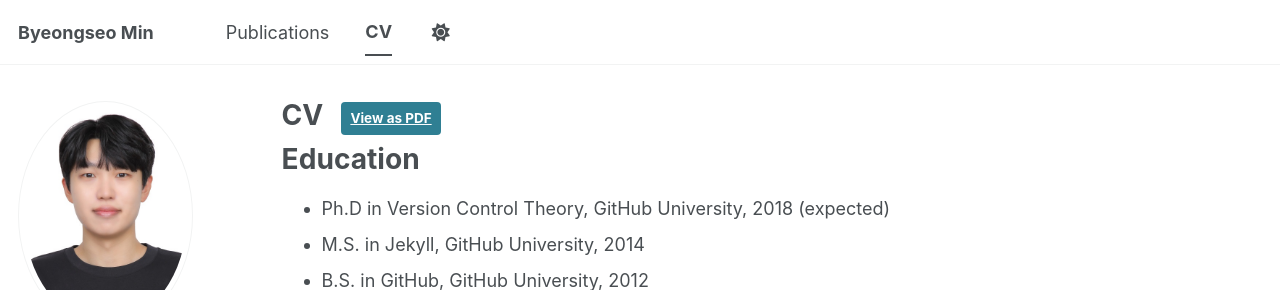
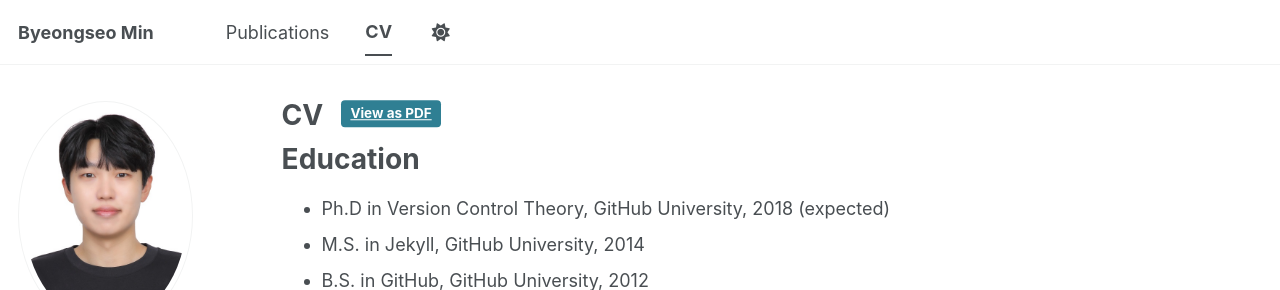
Before and after one commit to byeongseomin51/byeongseomin51.github.io, a Jekyll site: the page built from _pages/cv.md, in a window 1280 px wide. Shown: the top 290 px of the page. Built offline with Jekyll 4.4.1, drawn with Linux system fonts in a browser that asks for light colours; some web fonts are replaced; a script bundle is joined from its source files by our own code; library files that are not in the unit come from our copies.

Commit message:
modify CV button placement

```diff
--- a/_sass/layout/_page.scss
+++ b/_sass/layout/_page.scss
@@ -50,7 +50,7 @@
   flex-wrap: wrap; /* Allow items to wrap on smaller screens */
 
   .cv-download-links .btn {
-    height: $type-size-1;          // CV 글자 높이와 동일하게 설정
+    height: $type-size-2;          // CV 글자 높이와 동일하게 설정
     font-size: $type-size-6;    // 버튼 안 글자는 제목보다 작게
     line-height: 1;       // 글자 세로 중앙 정렬
     display: flex;
@@ -59,7 +59,7 @@
     padding: 0rem 0.5rem;    // 좌우 여백만
     min-width: 2em;       // 버튼 가로 최소 너비
 
-    transform: translateY(-0.15em);
+    transform: translateY(-0.5em);
   }
 }
 
```
